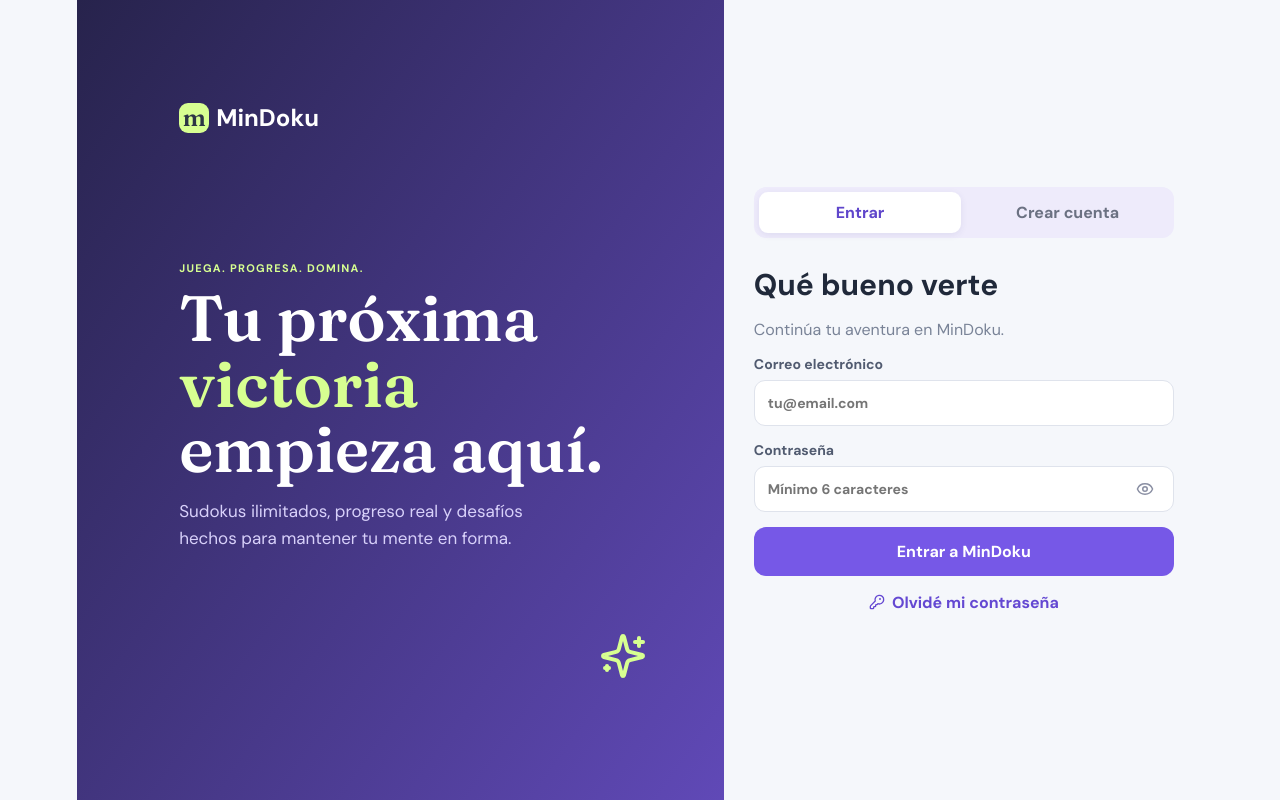
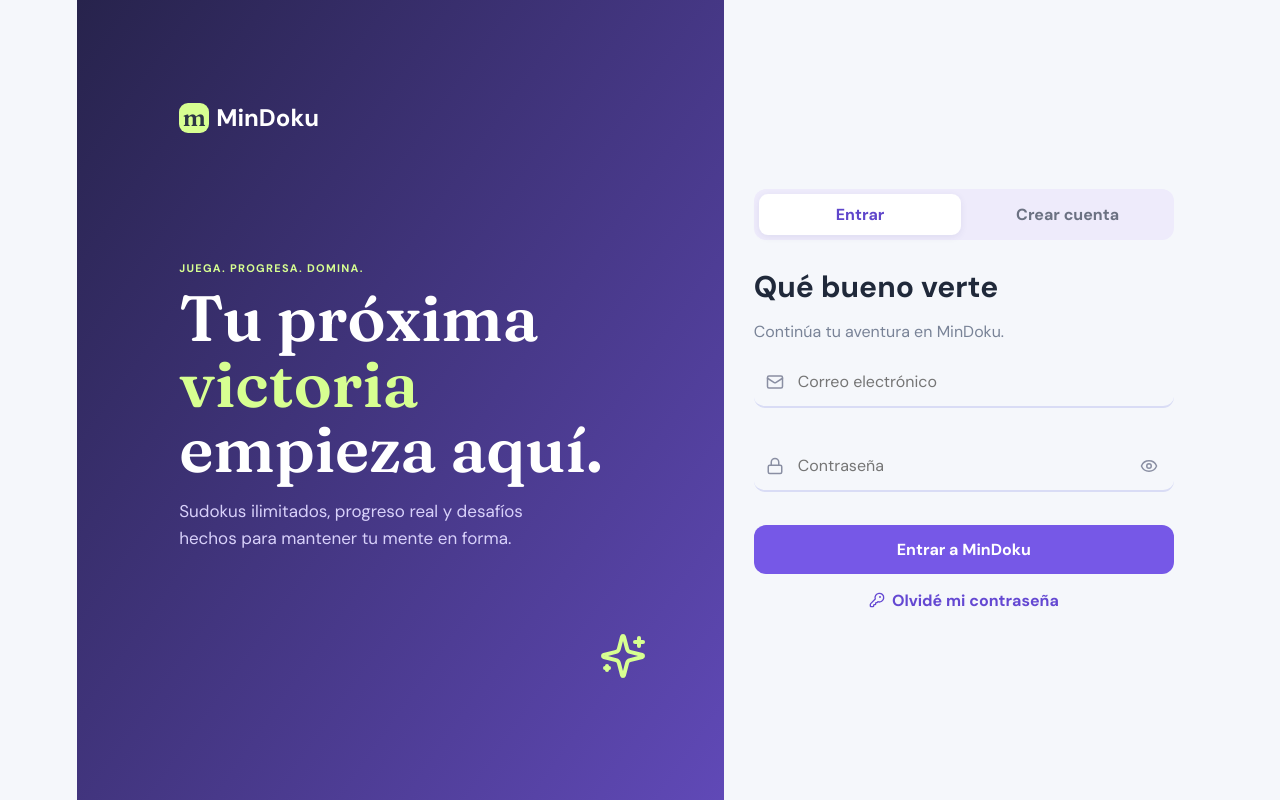
Before and after one commit to Fioo1/Min-Doku, a React (Vite) app: page /auth in a window 1280 px wide. Built offline with nearby package versions, Linux system fonts and the light colour scheme; no server answers.

Commit message:
Agregacion de contraseña v2 estilos

```diff
--- a/src/pages/AuthPage.jsx
+++ b/src/pages/AuthPage.jsx
@@ -6,6 +6,8 @@ import {
   Sparkles,
   Eye,
   EyeOff,
+  Mail,
+  Lock,
 } from "lucide-react";
 import { useAuth } from "../context/AuthContext";
 
@@ -181,7 +183,30 @@ export default function AuthPage() {
             </label>
           )}
 
+          {mode === "login" ? (
+
+            <div className="login-input">
+
+              <Mail
+                size={18}
+                className="left-icon"
+              />
+
+              <input
+                type="email"
+                name="email"
+                value={form.email}
+                onChange={update}
+                required
+                placeholder="Correo electrónico"
+              />
+
+            </div>
+
+          ) : (
+
             <label>
+
               Correo electrónico
 
               <input
@@ -190,16 +215,59 @@ export default function AuthPage() {
                 value={form.email}
                 onChange={update}
                 required
-              placeholder="tu@email.com"
+                placeholder="correoelectronico@gmail.com"
               />
+
             </label>
 
+          )}
+
           {mode !== "reset" && (
+
+            mode === "login" ? (
+
+              <div className="login-input">
+
+                <Lock
+                  size={18}
+                  className="left-icon"
+                />
+
+                <input
+                  type={showPassword ? "text" : "password"}
+                  name="password"
+                  value={form.password}
+                  onChange={update}
+                  required
+                  placeholder="Contraseña"
+                />
+
+                <button
+                  type="button"
+                  className="toggle-password"
+                  onClick={() => setShowPassword(!showPassword)}
+                >
+
+                  {showPassword ? (
+                    <EyeOff size={18}/>
+                  ) : (
+                    <Eye size={18}/>
+                  )}
+
+                </button>
+
+              </div>
+
+            ) : (
+
               <>
+
                 <label>
+
                   Contraseña
 
                   <div className="password-field">
+
                     <input
                       type={showPassword ? "text" : "password"}
                       name="password"
@@ -213,30 +281,29 @@ export default function AuthPage() {
                     <button
                       type="button"
                       className="toggle-password"
-                    onClick={() =>
-                      setShowPassword(!showPassword)
-                    }
+                      onClick={() => setShowPassword(!showPassword)}
                     >
+
                       {showPassword ? (
-                      <EyeOff size={18} />
+                        <EyeOff size={18}/>
                       ) : (
-                      <Eye size={18} />
+                        <Eye size={18}/>
                       )}
+
                     </button>
+
                   </div>
+
                 </label>
 
-              {mode === "register" && (
                 <label>
+
                   Confirmar contraseña
 
                   <div className="password-field">
+
                     <input
-                      type={
-                        showConfirmPassword
-                          ? "text"
-                          : "password"
-                      }
+                      type={showConfirmPassword ? "text" : "password"}
                       name="confirmPassword"
                       value={form.confirmPassword}
                       onChange={update}
@@ -249,21 +316,21 @@ export default function AuthPage() {
                       type="button"
                       className="toggle-password"
                       onClick={() =>
-                        setShowConfirmPassword(
-                          !showConfirmPassword
-                        )
+                        setShowConfirmPassword(!showConfirmPassword)
                       }
                     >
+
                       {showConfirmPassword ? (
-                        <EyeOff size={18} />
+                        <EyeOff size={18}/>
                       ) : (
-                        <Eye size={18} />
+                        <Eye size={18}/>
                       )}
+
                     </button>
                   </div>
                 </label>
-              )}
               </>
+            )
           )}
 
           <button
--- a/src/styles/auth.css
+++ b/src/styles/auth.css
@@ -25,3 +25,69 @@
 .toggle-password:hover {
   color: #6b4ce6;
 }
+
+/* LOGIN */
+
+.login-input{
+
+    position:relative;
+
+    display:flex;
+
+    align-items:center;
+
+    margin-bottom:18px;
+
+}
+
+.login-input input{
+
+    width:100%;
+
+    padding:14px 44px;
+
+    border:none;
+
+    border-bottom:2px solid #d9dcf5;
+
+    background:transparent;
+
+    font-size:16px;
+
+    outline:none;
+
+    transition:.2s;
+
+}
+
+.login-input input:focus{
+
+    border-bottom:2px solid #6c4de6;
+
+}
+
+.left-icon{
+
+    position:absolute;
+
+    left:12px;
+
+    color:#8a8fa3;
+
+}
+
+.login-input .toggle-password{
+
+    position:absolute;
+
+    right:10px;
+
+    border:none;
+
+    background:none;
+
+    cursor:pointer;
+
+    color:#8a8fa3;
+
+}
```
Lines whose indentation alone changed are shown as unchanged.
